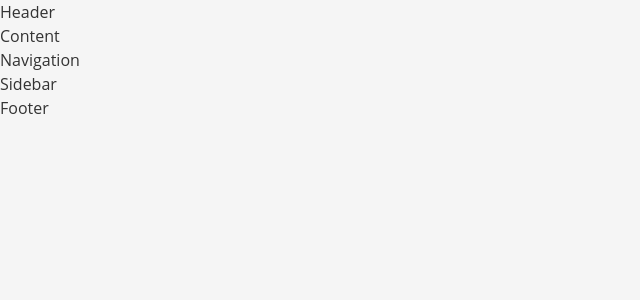
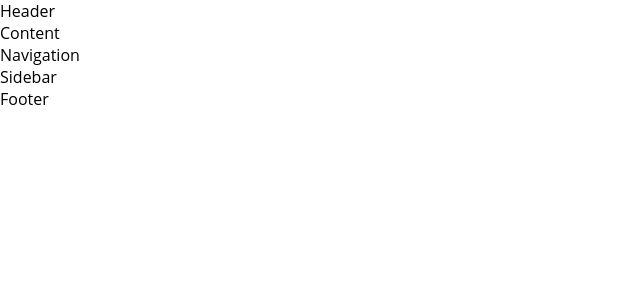
Before and after one commit to danielerhabor/grid-crash, a React (Create React App) app: page / in a window 1280 px wide. Shown: the top 300 px of the page, without its empty margins (0-640 px from the left). Built offline with nearby package versions, Linux system fonts and the light colour scheme.

Commit message:
Added CSS resets to "index.css"

```diff
--- a/src/index.css
+++ b/src/index.css
@@ -7,7 +7,8 @@
 body {
   font-family: 'Open Sans', sans-serif;
   font-size: 16px;
-  line-height: 1.5;
-  color: #333;
-  background: #f5f5f5;
+  /* line-height: 1.5; */
+  /* color: #333; */
+  /* background: #f5f5f5; */
+  height: 100vh;
 }
```
